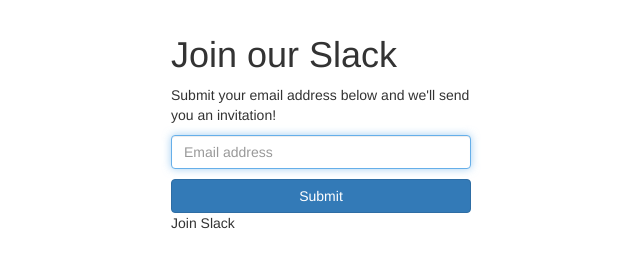
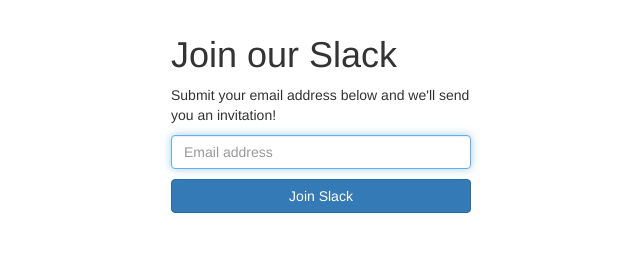
Before and after one commit to pidster/aws-lambda-slack, a plain HTML site: page docs/index.html in a window 1280 px wide. Shown: the full height of the page, 319-959 px from the left. Drawn offline with nearby package versions, Linux system fonts and the light colour scheme.

Commit message:
input field fix

```diff
--- a/docs/index.html
+++ b/docs/index.html
@@ -34,7 +34,7 @@
           <input class="form-control" type="email" id="inputEmail" placeholder="Email address" required autofocus>
         </p>
         <p>
-          <input class="btn btn-md btn-primary btn-block" type="submit">Join Slack</input>
+          <input class="btn btn-md btn-primary btn-block" type="submit" value="Join Slack">
         </p>
         <p id="slackDomain"></p>
         <p id="errorMessage" style="color: #f00"></p>
```
